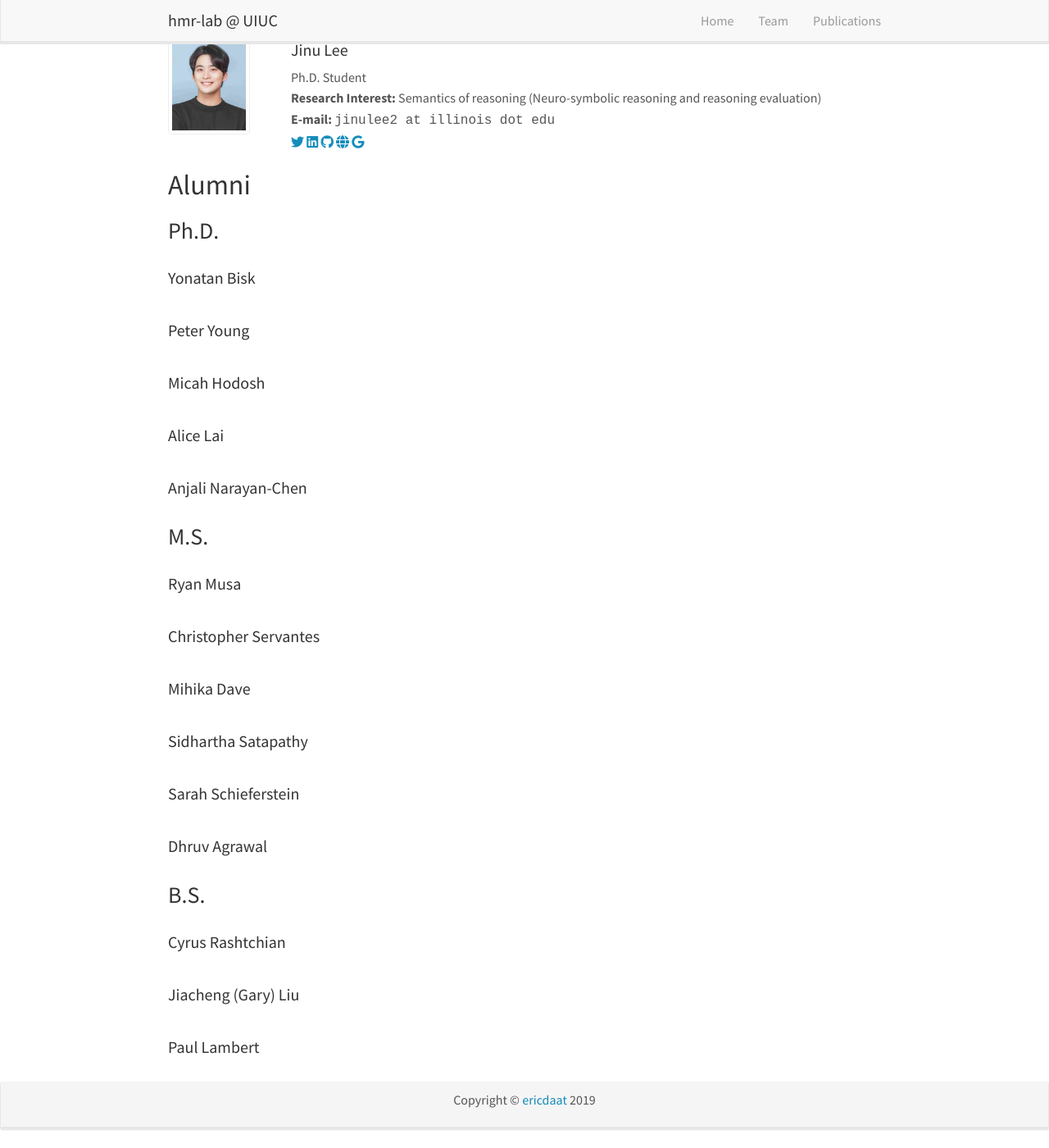
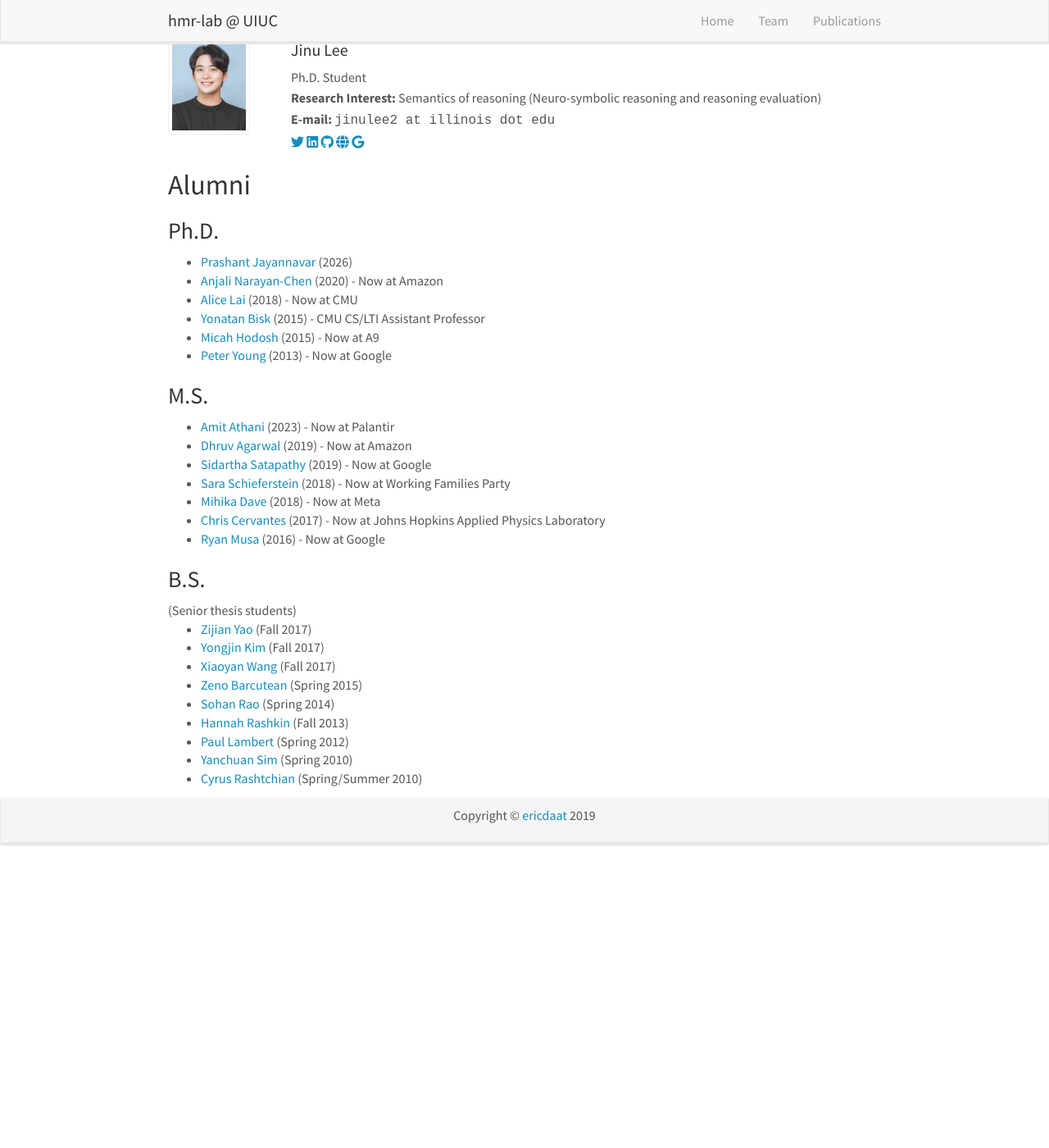
Before and after one commit to hmr-lab/hmr-lab.github.io, a Jekyll site: the page built from _pages/team/index.html, in a window 1280 px wide and 1400 px high, scrolled down 2046 px. Shown: the whole window at 82% size. Built offline with Jekyll 4.4.1, drawn with Linux system fonts in a browser that asks for light colours; nearby versions of some CDN libraries; after the commit the page ends 3099 px from its top, so only the background shows below that.

Commit message:
update alumnis

```diff
--- a/_pages/team/index.html
+++ b/_pages/team/index.html
@@ -104,58 +104,45 @@ permalink: /team/
 </div>
 
 {% endfor %}
-<h2><a id="staff"></a>Alumni</h2>
-<h3><a id="staff"></a>Ph.D.</h3>
-{% assign members = site.posts | where: 'category', 'alumni-phd' | sort: 'date' %}
-{% for member in members %}
-<div class="card team-member-card">
-    <div class="row align-items-center mt-3">
-        <div class="col-md-12">
-            <div class="card-body">
-            <h4 class="card-title">{{ member.title }}</h4>
-            <!-- <p class="card-text">{{ member.role }}</p> -->
-            <!-- Personal Website -->
-            <!-- {% if member.social.website %}
-                <a target="blank" href="{{member.social.website}}"><i class="fas fa-globe"></i></a>
-            {% endif %} -->
-            </div>
-        </div>
-    </div>
-</div>
-{% endfor %}
-<h3><a id="staff"></a>M.S.</h3>
-{% assign members = site.posts | where: 'category', 'alumni-ms' | sort: 'date' %}
-{% for member in members %}
-<div class="card team-member-card">
-    <div class="row align-items-center mt-3">
-        <div class="col-md-12">
-            <div class="card-body">
-            <h4 class="card-title">{{ member.title }}</h4>
-            <!-- <p class="card-text">{{ member.role }}</p> -->
-            <!-- Personal Website -->
-            <!-- {% if member.social.website %}
-                <a target="blank" href="{{member.social.website}}"><i class="fas fa-globe"></i></a>
-            {% endif %} -->
-            </div>
-        </div>
-    </div>
-</div>
-{% endfor %}
-<h3><a id="staff"></a>B.S.</h3>
-{% assign members = site.posts | where: 'category', 'alumni-bs' | sort: 'date' %}
-{% for member in members %}
-<div class="card team-member-card">
-    <div class="row align-items-center mt-3">
-        <div class="col-md-12">
-            <div class="card-body">
-            <h4 class="card-title">{{ member.title }}</h4>
-            <!-- <p class="card-text">{{ member.role }}</p> -->
-            <!-- Personal Website -->
-            <!-- {% if member.social.website %}
-                <a target="blank" href="{{member.social.website}}"><i class="fas fa-globe"></i></a>
-            {% endif %} -->
-            </div>
-        </div>
-    </div>
-</div>
-{% endfor %}
+<h2><a id="alumni"></a>Alumni</h2>
+
+<!--
+  To add an alumni: Add a new <li> with format:
+    <li>Name</li>
+    <li><a href="URL">Name</a> (Current Position)</li>
+-->
+
+<h3>Ph.D.</h3>
+<ul class="alumni-list">
+    <li><a href="https://www.linkedin.com/in/prashantjayannavar/">Prashant Jayannavar</a> (2026)</li>
+    <li><a href="https://www.linkedin.com/in/anjaliync/">Anjali Narayan-Chen</a> (2020) - Now at Amazon</li>
+    <li><a href="https://aliceylai.com/">Alice Lai</a> (2018) - Now at CMU</li>
+    <li><a href="https://talkingtorobots.com/yonatanbisk.html">Yonatan Bisk</a> (2015) - CMU CS/LTI Assistant Professor</li>
+    <li><a href="https://www.linkedin.com/in/micah-hodosh-5292b2ab/">Micah Hodosh</a> (2015) - Now at A9</li>
+    <li><a href="#">Peter Young</a> (2013) - Now at Google</li>
+</ul>
+
+<h3>M.S.</h3>
+<ul class="alumni-list">
+    <li><a href="linkedin.com/in/amit-athani">Amit Athani</a> (2023) - Now at Palantir</li>
+    <li><a href="https://www.linkedin.com/in/dhruv100691/">Dhruv Agarwal</a> (2019) - Now at Amazon</li>
+    <li><a href="https://www.linkedin.com/in/sidhartha4/">Sidartha Satapathy</a> (2019) - Now at Google</li>
+    <li><a href="https://www.linkedin.com/in/sarah-schieferstein-679752a7/">Sara Schieferstein</a> (2018) - Now at Working Families Party</li>
+    <li><a href="https://www.linkedin.com/in/mihika-dave-02272962/">Mihika Dave</a> (2018) - Now at Meta</li>
+    <li><a href="https://cmcervantes.github.io/">Chris Cervantes</a> (2017) - Now at Johns Hopkins Applied Physics Laboratory</li>
+    <li><a href="linkedin.com/in/ryan-musa">Ryan Musa</a> (2016) - Now at Google</li>
+</ul>
+
+<h3>B.S.</h3>
+(Senior thesis students)
+<ul class="alumni-list">
+    <li><a href="#">Zijian Yao</a> (Fall 2017)</li>
+    <li><a href="#">Yongjin Kim</a> (Fall 2017)</li>
+    <li><a href="#">Xiaoyan Wang</a> (Fall 2017)</li>
+    <li><a href="#">Zeno Barcutean</a> (Spring 2015)</li>
+    <li><a href="#">Sohan Rao</a> (Spring 2014)</li>
+    <li><a href="#">Hannah Rashkin</a> (Fall 2013)</li>
+    <li><a href="#">Paul Lambert</a> (Spring 2012)</li>
+    <li><a href="#">Yanchuan Sim</a> (Spring 2010)</li>
+    <li><a href="#">Cyrus Rashtchian</a> (Spring/Summer 2010)</li>
+</ul>
```
Also changed, not shown: _pages/team/_posts/2010-08-15-cyrus_rashtchian.md (deleted, +0 -8 lines), _pages/team/_posts/2010-08-15-micah_hodosh.md (deleted, +0 -8 lines), _pages/team/_posts/2010-08-15-peter_young.md (deleted, +0 -8 lines), _pages/team/_posts/2010-08-15-yonatan_bisk.md (deleted, +0 -8 lines), _pages/team/_posts/2011-08-15-ryan_musa.md (deleted, +0 -8 lines), _pages/team/_posts/2012-08-15-alice_lai.md (deleted, +0 -8 lines), _pages/team/_posts/2014-08-15-anjali_narayan-chen.md (deleted, +0 -8 lines), _pages/team/_posts/2014-08-15-chris_servantes.md (deleted, +0 -8 lines), _pages/team/_posts/2016-08-15-mihika_dave.md (deleted, +0 -8 lines), _pages/team/_posts/2018-08-15-jiacheng_liu.md (deleted, +0 -8 lines), _pages/team/_posts/2018-08-15-sarah_schieferstein.md (deleted, +0 -8 lines), _pages/team/_posts/2018-08-15-sidhartha_satapathy.md (deleted, +0 -8 lines), _pages/team/_posts/2021-08-15-dhruv_agrawal.md (deleted, +0 -8 lines), _pages/team/_posts/2023-08-15-paul_lambert.md (deleted, +0 -8 lines).
